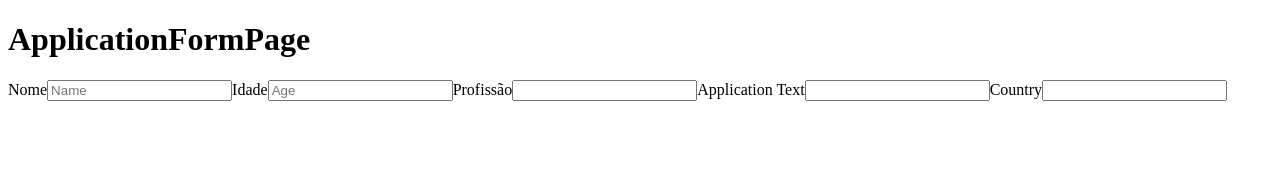
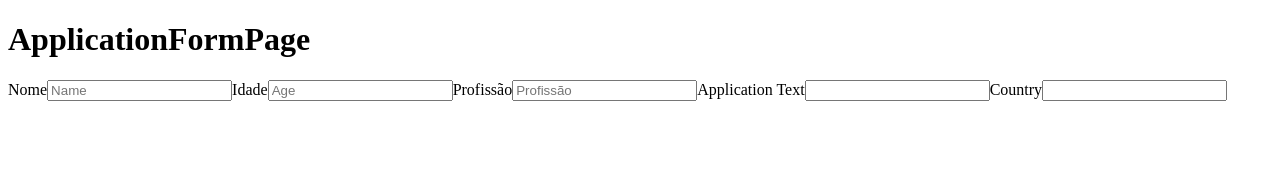
Before and after one commit to future4code/barros-Rhavi-Andrade, a React (Create React App) app in the folder modulo4/Labex/labex/: page /ApplicationFormPage in a window 1280 px wide. Shown: the top 170 px of the page. Built offline with nearby package versions, Linux system fonts and the light colour scheme.

Commit message:
finalmentes virão no fim de semana

```diff
--- a/modulo4/Labex/labex/src/pages/AdminHomePage.js
+++ b/modulo4/Labex/labex/src/pages/AdminHomePage.js
@@ -13,6 +13,9 @@ export default function AdminHomePage() {
         <div>
             <p>AdminHomePage</p>
 
+
+
+
         </div>
     )
 }
--- a/modulo4/Labex/labex/src/pages/ApplicationFormPage.js
+++ b/modulo4/Labex/labex/src/pages/ApplicationFormPage.js
@@ -35,6 +35,7 @@ export default function ApplicationFormPage() {
                 <input
                     name="name"
                     id="name"
+                    placeholder="Profissão"
 
                 />
                 <span>Application Text</span>
```
